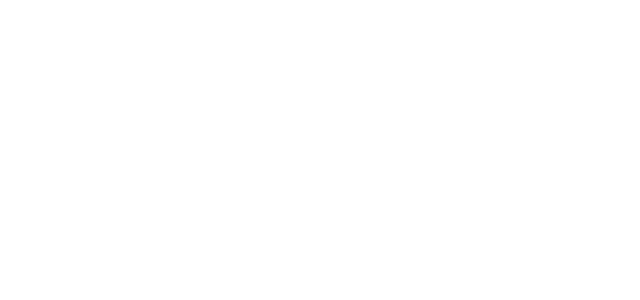
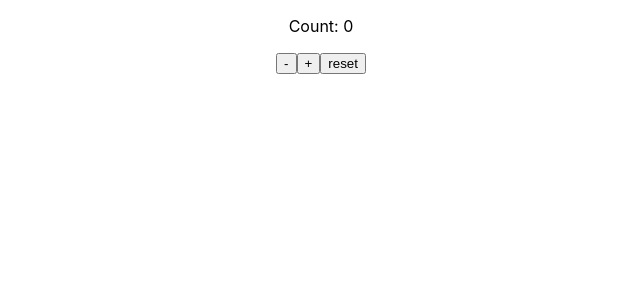
Before and after one commit to Samlogy/testing-learning, a React (Create React App) app: page / in a window 1280 px wide. Shown: the top 300 px of the page, without its empty margins (319-959 px from the left). Built offline with nearby package versions, Linux system fonts and the light colour scheme.

Commit message:
remove: app test

```diff
--- a/src/App.tsx
+++ b/src/App.tsx
@@ -1,5 +1,10 @@
 import "./App.css";
+import Counter from "./components/Counter";
 
 export default function App() {
-  return <div className="App"></div>;
+  return (
+    <div className="App">
+      <Counter />
+    </div>
+  );
 }
```
Also changed, not shown: 1 other file (tests, documents, lock files or other folders).
